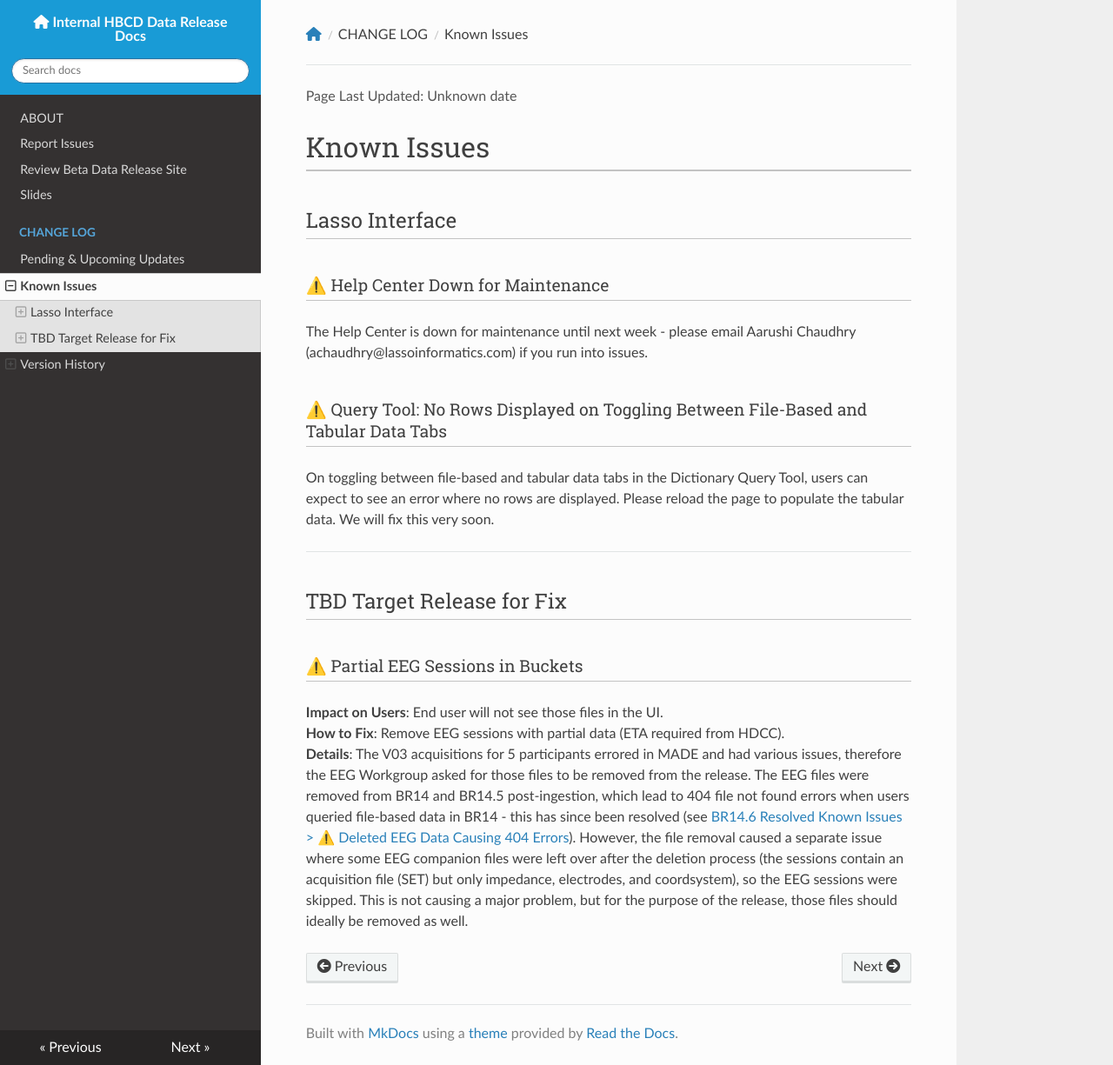
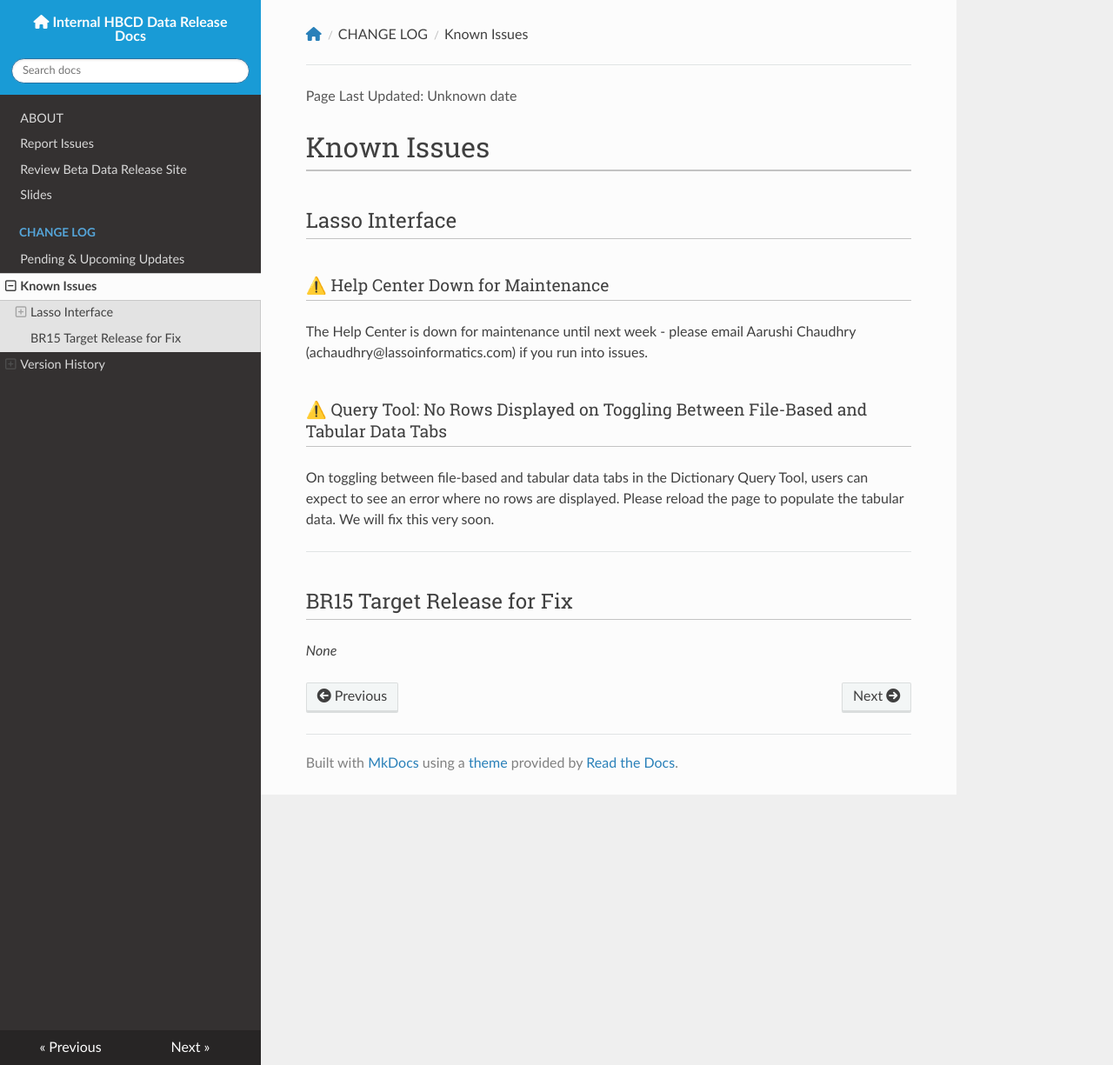
Before and after one commit to DCAN-Labs/hbcd-docs-internal, an MkDocs documentation site: the page built from docs/changelog/knownissues.md, in a window 1280 px wide and 1225 px high. Shown: the whole window at 87% size. Built offline with MkDocs 1.6.1, drawn with Linux system fonts in a browser that asks for light colours; nearby versions of some CDN libraries.

Commit message:
update known issues

```diff
--- a/docs/changelog/knownissues.md
+++ b/docs/changelog/knownissues.md
@@ -9,8 +9,6 @@ On toggling between file-based and tabular data tabs in the Dictionary Query Too
 
 ---------------
 
-## TBD Target Release for Fix
-### ⚠️ Partial EEG Sessions in Buckets
-**Impact on Users**: End user will not see those files in the UI.
-**How to Fix**: Remove EEG sessions with partial data (ETA required from HDCC).
-**Details**: The V03 acquisitions for 5 participants errored in MADE and had various issues, therefore the EEG Workgroup asked for those files to be removed from the release. The EEG files were removed from BR14 and BR14.5 post-ingestion, which lead to 404 file not found errors when users queried file-based data in BR14 - this has since been resolved (see [BR14.6 Resolved Known Issues > ⚠️ Deleted EEG Data Causing 404 Errors](versions/BR14.6.md/#deleted-eeg-data-causing-404-errors)). However, the file removal caused a separate issue where some EEG companion files were left over after the deletion process (the sessions contain an acquisition file (SET) but only impedance, electrodes, and coordsystem), so the EEG sessions were skipped. This is not causing a major problem, but for the purpose of the release, those files should ideally be removed as well.
+## BR15 Target Release for Fix
+
+*None*
```
